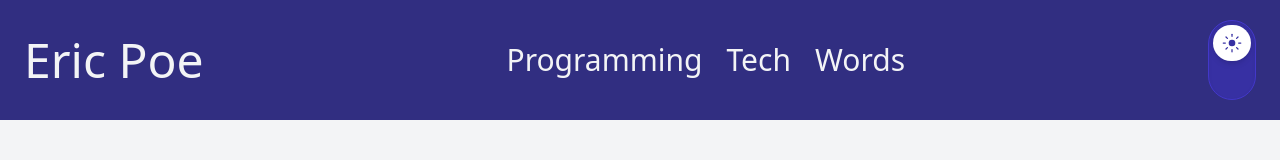
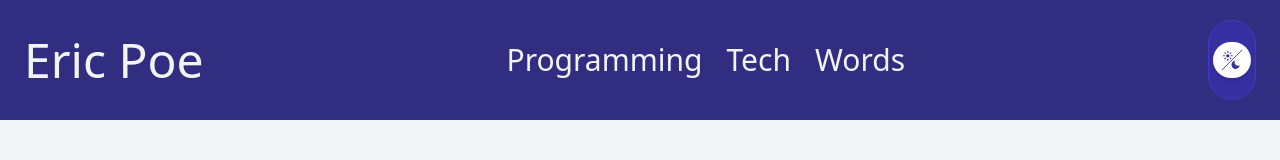
Before and after one commit to ericpoe/ericpoe.com, an Astro site: page / in a window 1280 px wide. Shown: the top 160 px of the page. Built offline with nearby package versions, Linux system fonts and the light colour scheme; Astro itself is replaced by a stand-in of ours; no server answers.

Commit message:
Add system theme toggle

```diff
--- a/src/components/ThemeToggle.astro
+++ b/src/components/ThemeToggle.astro
@@ -51,14 +51,49 @@
     </svg>
   `;
 
+  // System icon: small sun (upper-left) / small moon (lower-right) split by diagonal
+  const system = `
+    <svg viewBox="0 0 24 24" class="w-5 h-5" aria-hidden="true">
+      <!-- Small sun in upper-left area, centered at (7, 7) -->
+      <g transform="translate(7, 7) scale(0.5) translate(-12, -12)">
+        <circle cx="12" cy="12" r="4" fill="currentColor" />
+        <g stroke="currentColor" stroke-width="2.5" stroke-linecap="round">
+          <line x1="12" y1="1.5" x2="12" y2="4" />
+          <line x1="12" y1="20" x2="12" y2="22.5" />
+          <line x1="1.5" y1="12" x2="4" y2="12" />
+          <line x1="20" y1="12" x2="22.5" y2="12" />
+          <line x1="4.8" y1="4.8" x2="6.5" y2="6.5" />
+          <line x1="17.5" y1="17.5" x2="19.2" y2="19.2" />
+          <line x1="4.8" y1="19.2" x2="6.5" y2="17.5" />
+          <line x1="17.5" y1="6.5" x2="19.2" y2="4.8" />
+        </g>
+      </g>
+      <!-- Small moon in lower-right area, centered at (17, 17) -->
+      <g transform="translate(17, 17) scale(0.5) translate(-12, -12)">
+        <path fill="currentColor" d="M20.354 15.354a1 1 0 0 0-1.066-.242A8 8 0 0 1 8.888 4.712a1 1 0 0 0-.242-1.066A1 1 0 0 0 7 4a10 10 0 1 0 13 13a1 1 0 0 0 .354-1.646Z"/>
+      </g>
+      <!-- Diagonal divider line -->
+      <line x1="24" y1="0" x2="0" y2="24" stroke="currentColor" stroke-width="1" />
+    </svg>
+  `;
+
+  const icons: Record<'light' | 'dark' | 'system', string> = { light: sun, dark: moon, system };
+
   const normalizeMode = (value: string | null): 'light' | 'dark' | 'system' =>
     value === 'light' || value === 'dark' || value === 'system' ? value : 'system';
 
   const getStored = (): 'light' | 'dark' | 'system' => normalizeMode(localStorage.getItem(storageKey));
 
-  function setKnobIcon(knob: HTMLElement, effectiveDark: boolean) {
+  // Cycle: light → system → dark → light
+  const nextMode: Record<'light' | 'dark' | 'system', 'light' | 'dark' | 'system'> = {
+    light: 'system',
+    system: 'dark',
+    dark: 'light',
+  };
+
+  function setKnobIcon(knob: HTMLElement, mode: 'light' | 'dark' | 'system') {
     // Using innerHTML with hardcoded SVG constants (not user input)
-    knob.innerHTML = effectiveDark ? moon : sun;
+    knob.innerHTML = icons[mode];
   }
 
   function initThemeToggle() {
@@ -69,13 +104,22 @@
 
     if (!btn || !track || !knob) return;
 
-    const setVisual = (effectiveDark: boolean) => {
-      track.classList.remove('justify-start', 'justify-end');
-      track.classList.add(effectiveDark ? 'justify-end' : 'justify-start');
-      setKnobIcon(knob, effectiveDark);
-      btn.setAttribute('aria-pressed', effectiveDark ? 'true' : 'false');
+    const setVisual = (mode: 'light' | 'dark' | 'system', effectiveDark: boolean) => {
+      track.classList.remove('justify-start', 'justify-center', 'justify-end');
+      if (mode === 'light') {
+        track.classList.add('justify-start');
+      } else if (mode === 'system') {
+        track.classList.add('justify-center');
+      } else {
+        track.classList.add('justify-end');
+      }
+      setKnobIcon(knob, mode);
+      btn.setAttribute('aria-pressed', mode === 'dark' ? 'true' : mode === 'system' ? 'mixed' : 'false');
       if (status) {
-        status.textContent = effectiveDark ? 'Dark mode on' : 'Dark mode off';
+        const statusText = mode === 'system'
+          ? `System preference (${effectiveDark ? 'dark' : 'light'})`
+          : `${mode.charAt(0).toUpperCase() + mode.slice(1)} mode`;
+        status.textContent = statusText;
       }
     };
 
@@ -89,15 +133,14 @@
         localStorage.setItem(storageKey, mode);
       }
       btn.dataset.mode = mode;
-      setVisual(effectiveDark);
+      setVisual(mode, effectiveDark);
     };
 
     let current: 'light' | 'dark' | 'system' = getStored();
     apply(current);
 
     btn.onclick = () => {
-      const effectiveDark = btn.dataset.mode === 'dark' || (btn.dataset.mode === 'system' && prefersDark.matches);
-      current = effectiveDark ? 'light' : 'dark';
+      current = nextMode[current];
       apply(current);
     };
   }
@@ -116,10 +159,11 @@
       const track = document.getElementById('themeTrack');
       const btn = document.getElementById('themeToggle');
       if (knob && track && btn) {
-        track.classList.remove('justify-start', 'justify-end');
-        track.classList.add(effectiveDark ? 'justify-end' : 'justify-start');
-        setKnobIcon(knob, effectiveDark);
-        btn.setAttribute('aria-pressed', effectiveDark ? 'true' : 'false');
+        // Keep showing system icon, just update the theme
+        const status = document.getElementById('themeToggleStatus');
+        if (status) {
+          status.textContent = `System preference (${effectiveDark ? 'dark' : 'light'})`;
+        }
       }
     }
   });
--- a/tests/e2e/header-theme.spec.ts
+++ b/tests/e2e/header-theme.spec.ts
@@ -13,21 +13,30 @@ const getRootIsDark = (page: import('@playwright/test').Page) =>
 const getColor = async (locator: import('@playwright/test').Locator) =>
   locator.evaluate((el) => getComputedStyle(el as HTMLElement).color);
 
-test('theme toggle switches light/dark and updates aria state', async ({ page }) => {
+test('theme toggle cycles through light, system, and dark modes', async ({ page }) => {
   await page.goto('/');
   const toggle = page.getByRole('button', { name: /toggle color scheme/i });
 
+  // Start in light mode
   await expect(toggle).toHaveAttribute('aria-label', /toggle color scheme/i);
   await expect(toggle).toHaveAttribute('aria-pressed', 'false');
   await expect.poll(() => getRootIsDark(page)).toBe(false);
 
+  // Click 1: light → system
   await toggle.click();
+  await expect(toggle).toHaveAttribute('aria-pressed', 'mixed');
+  // System mode follows OS preference (light in test environment)
+  await expect.poll(() => getRootIsDark(page)).toBe(false);
+
+  // Click 2: system → dark
+  await toggle.click();
+  await expect(toggle).toHaveAttribute('aria-pressed', 'true');
   await expect.poll(() => getRootIsDark(page)).toBe(true);
-  await expect(toggle).toHaveAttribute('aria-pressed', 'true');
 
+  // Click 3: dark → light (cycle complete)
   await toggle.click();
+  await expect(toggle).toHaveAttribute('aria-pressed', 'false');
   await expect.poll(() => getRootIsDark(page)).toBe(false);
-  await expect(toggle).toHaveAttribute('aria-pressed', 'false');
 });
 
 test('header links share the same theming as the site title in light and dark modes', async ({ page }) => {
@@ -35,6 +44,7 @@ test('header links share the same theming as the site title in light and dark mo
 
   const titleLink = page.getByRole('link', { name: /eric poe/i });
   const firstCategory = page.locator('nav').getByRole('link').nth(1);
+  const toggle = page.getByRole('button', { name: /toggle color scheme/i });
 
   await expect(titleLink).toBeVisible();
   await expect(firstCategory).toBeVisible();
@@ -44,8 +54,9 @@ test('header links share the same theming as the site title in light and dark mo
   const categoryColorLight = await getColor(firstCategory);
   expect(categoryColorLight).toBe(titleColorLight);
 
-  // Switch to dark mode and ensure colors still match.
-  await page.getByRole('button', { name: /toggle color scheme/i }).click();
+  // Switch to dark mode (light → system → dark = 2 clicks)
+  await toggle.click(); // system
+  await toggle.click(); // dark
   await expect.poll(() => getRootIsDark(page)).toBe(true);
 
   const titleColorDark = await getColor(titleLink);
@@ -70,8 +81,10 @@ test('theme toggle renders correctly after client-side navigation', async ({ pag
   await expect(knob.locator('svg')).toBeVisible();
   await expect(toggle).toHaveAttribute('aria-pressed', 'false');
 
-  // Verify toggle is still functional after navigation
-  await toggle.click();
+  // Verify toggle is still functional after navigation (light → system → dark)
+  await toggle.click(); // system
+  await expect(toggle).toHaveAttribute('aria-pressed', 'mixed');
+  await toggle.click(); // dark
   await expect.poll(() => getRootIsDark(page)).toBe(true);
   await expect(toggle).toHaveAttribute('aria-pressed', 'true');
 });
@@ -80,8 +93,9 @@ test('theme state persists across client-side navigation', async ({ page }) => {
   await page.goto('/');
   const toggle = page.getByRole('button', { name: /toggle color scheme/i });
 
-  // Switch to dark mode
-  await toggle.click();
+  // Switch to dark mode (light → system → dark)
+  await toggle.click(); // system
+  await toggle.click(); // dark
   await expect.poll(() => getRootIsDark(page)).toBe(true);
   await expect(toggle).toHaveAttribute('aria-pressed', 'true');
 
@@ -101,3 +115,22 @@ test('theme state persists across client-side navigation', async ({ page }) => {
   await expect.poll(() => getRootIsDark(page)).toBe(true);
   await expect(toggle).toHaveAttribute('aria-pressed', 'true');
 });
+
+test('system mode persists across navigation and shows correct icon', async ({ page }) => {
+  await page.goto('/');
+  const toggle = page.getByRole('button', { name: /toggle color scheme/i });
+  const knob = page.locator('#themeKnob');
+
+  // Switch to system mode (light → system)
+  await toggle.click();
+  await expect(toggle).toHaveAttribute('aria-pressed', 'mixed');
+  await expect(knob.locator('svg')).toBeVisible();
+
+  // Navigate to another page
+  await page.getByRole('link', { name: 'Programming' }).click();
+  await expect(page).toHaveURL(/\/category\/programming\//);
+
+  // Verify system mode persists with icon
+  await expect(toggle).toHaveAttribute('aria-pressed', 'mixed');
+  await expect(knob.locator('svg')).toBeVisible();
+});
```
Also changed, not shown: 1 other file.
